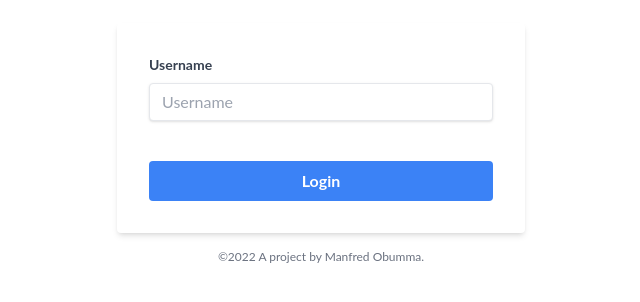
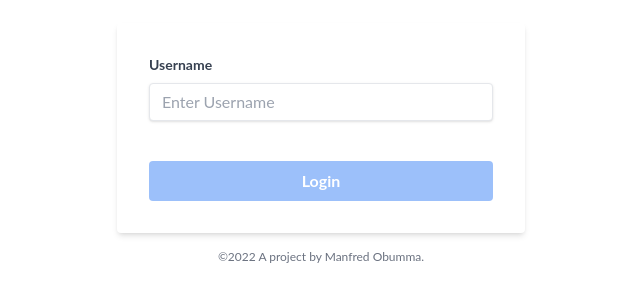
Before and after one commit to Fredobumma/Todo-list, a React (Create React App) app: page /login in a window 1280 px wide. Shown: the part 256-558 px from the top of the page, without its empty margins (319-959 px from the left). Built offline with nearby package versions, Linux system fonts and the light colour scheme.

Commit message:
--feat: validate loginform

```diff
--- a/src/App.js
+++ b/src/App.js
@@ -1,6 +1,7 @@
 import React from "react";
 import { Routes, Route, Navigate } from "react-router-dom";
-import TodoApp from "./components/todoApp";
+import Form from "./components/common/form";
+import LoginForm from "./components/loginForm";
 import TodoList from "./components/todoList";
 
 function App() {
@@ -8,7 +9,10 @@ function App() {
     <React.Fragment>
       <Routes>
         <Route path="/" element={<Navigate to="/login" />} />
-        <Route path="/login" element={<TodoApp replace={true} />} />
+        <Route
+          path="/login"
+          element={<LoginForm replace={true} form={Form} />}
+        />
         <Route path="/todo-list" element={<TodoList />} />
       </Routes>
     </React.Fragment>
--- a/src/components/common/button.jsx
+++ /dev/null
@@ -1,15 +0,0 @@
-import React from "react";
-
-const Button = ({ title, extraClasses, ...rest }) => {
-  return (
-    <button
-      className={`bg-blue-500 hover:bg-blue-700 text-white font-bold py-2 px-4 rounded focus:outline-none focus:shadow-outline mx-auto ${extraClasses}`}
-      type="button"
-      {...rest}
-    >
-      {title}
-    </button>
-  );
-};
-
-export default Button;
--- /dev/null
+++ b/src/components/common/form.jsx
@@ -0,0 +1,90 @@
+import Joi from "joi-browser";
+import Input from "./input";
+
+function Form(data, setData, errors, setErrors, schema, doSubmit) {
+  this.renderInput = function renderInput(
+    id,
+    title,
+    type,
+    placeholder,
+    autoComplete,
+    autoFocus
+  ) {
+    return (
+      <Input
+        id={id}
+        title={title}
+        type={type}
+        error={errors[id]}
+        placeholder={placeholder}
+        autoComplete={autoComplete}
+        autoFocus={autoFocus}
+        onChange={handleChange}
+      />
+    );
+  };
+
+  this.renderButton = function renderButton(label) {
+    const extraClasses = validate()
+      ? "disabled:opacity-50 cursor-not-allowed"
+      : "hover:bg-blue-700";
+
+    return (
+      <button
+        disabled={validate()}
+        className={`bg-blue-500 text-white font-bold py-2 px-4 rounded focus:outline-none focus:shadow-outline mx-auto w-full ${extraClasses}`}
+        type="submit"
+      >
+        {label}
+      </button>
+    );
+  };
+
+  this.handleSubmit = function handleSubmit(e) {
+    e.preventDefault();
+
+    const errorsObj = validate() || {};
+
+    setErrors(errorsObj);
+    if (Object.keys(errors).length) return;
+
+    return doSubmit();
+  };
+
+  function validateProperty(id, value) {
+    const obj = { id: value };
+    const schemaObj = { id: schema[id] };
+    const { error } = Joi.validate(obj, schemaObj);
+
+    return error ? error.details[0].message : null;
+  }
+
+  function validate() {
+    const errorsObj = {};
+    const dataObj = { ...data };
+    const options = { abortEarly: false };
+    const { error } = Joi.validate(dataObj, schema, options);
+
+    if (error) {
+      error.details.map((err) => (errorsObj[err.path[0]] = err.message));
+      return errorsObj;
+    }
+    return null;
+  }
+
+  function handleChange({ currentTarget: { id, value } }) {
+    const dataObj = { ...data };
+    const errorsObj = { ...errors };
+    const errorMessage = validateProperty(id, value);
+
+    dataObj[id] = value;
+
+    if (errorMessage) errorsObj[id] = errorMessage;
+    else delete errorsObj[id];
+
+    setData(dataObj);
+    setErrors(errorsObj);
+  }
+}
+
+export default Form;
--- a/src/components/common/input.jsx
+++ b/src/components/common/input.jsx
@@ -1,6 +1,6 @@
 import React from "react";
 
-const Input = ({ id, title, ...rest }) => {
+const Input = ({ id, title, error, ...rest }) => {
   return (
     <div className="mb-10">
       <label
@@ -14,6 +14,11 @@ const Input = ({ id, title, ...rest }) => {
         id={id}
         {...rest}
       />
+      {error && (
+        <div className="m-2 -mb-5 rounded-md p-2 px-3 bg-rose-300 text-red-900">
+          {error}
+        </div>
+      )}
     </div>
   );
 };
--- a/src/components/loginForm.jsx
+++ b/src/components/loginForm.jsx
@@ -1,33 +1,32 @@
-import React from "react";
-import { useNavigate } from "react-router-dom";
-import Button from "./common/button";
+import React, { useState } from "react";
+import Joi from "joi-browser";
 import Copyright from "./common/copyright";
-import Input from "./common/input";
+import { getHooks } from "../utilities/getHooks";
 
-const LoginForm = () => {
-  const navigate = useNavigate();
+const LoginForm = ({ form, navigate }) => {
+  const [data, setData] = useState({ username: "" });
+  const [errors, setErrors] = useState({});
+  const schema = {
+    username: Joi.string().min(5).max(30).required().label("Username"),
+  };
+  const doSubmit = () => navigate("/todo-list", { data });
+  const validate = new form(data, setData, errors, setErrors, schema, doSubmit);
 
   return (
     <main className="flex items-center justify-center h-screen">
-      <div className="w-full max-w-md m-auto ">
+      <div className="w-full max-w-md m-auto">
         <div className="bg-white shadow-md rounded p-8 mb-4 mx-5">
           {/* <p>TODO</p> */}
-          <form>
-            <Input
-              id="username"
-              title="Username"
-              type="text"
-              placeholder="Username"
-              autoFocus="on"
-            />
-            <Button
-              title="Login"
-              extraClasses="w-full"
-              onClick={(e) => {
-                e.preventDefault();
-                navigate("/todo-list");
-              }}
-            />
+          <form onSubmit={validate.handleSubmit}>
+            {validate.renderInput(
+              "username",
+              "Username",
+              "text",
+              "Enter Username",
+              "username",
+              "on"
+            )}
+            {validate.renderButton("Login")}
           </form>
         </div>
         <Copyright />
@@ -36,4 +35,4 @@ const LoginForm = () => {
   );
 };
 
-export default LoginForm;
+export default getHooks(LoginForm);
--- a/src/components/todoApp.jsx
+++ /dev/null
@@ -1,9 +0,0 @@
-import React from "react";
-import LoginForm from "./loginForm";
-
-const TodoApp = () => {
-  // const [username, setUsername] = useState("");
-  return <LoginForm />;
-};
-
-export default TodoApp;
--- a/src/utilities/form.js
+++ /dev/null
@@ -1,95 +0,0 @@
-import Joi from "joi-browser";
-import Input from "../components/common/input";
-
-class Form extends Component {
-  state = { data: {}, errors: {} };
-
-  renderInput(id, label, type, autoComplete, autoFocus) {
-    const { data, errors } = this.state;
-
-    return (
-      <Input
-        id={id}
-        label={label}
-        value={data[id]}
-        type={type}
-        autoComplete={autoComplete}
-        autoFocus={autoFocus}
-        error={errors[id]}
-        onChange={this.handleChange}
-      />
-    );
-  }
-
-  renderDropDownList = (id, label, ...rest) => {
-    const { data, errors } = this.state;
-    return (
-      <SelectOptions
-        id={id}
-        label={label}
-        value={data[id]}
-        error={errors[id]}
-        options={rest}
-        onChange={this.handleChange}
-      />
-    );
-  };
-
-  renderButton(label) {
-    return (
-      <button
-        disabled={this.validate()}
-        type="submit"
-        className="btn btn-primary"
-      >
-        {label}
-      </button>
-    );
-  }
-
-  validateProperty(id, value) {
-    const obj = { id: value };
-    const schema = { id: this.schema[id] };
-    const { error } = Joi.validate(obj, schema);
-
-    return error ? error.details[0].message : null;
-  }
-
-  validate() {
-    const errors = {};
-    const data = { ...this.state.data };
-    const options = { abortEarly: false };
-    const { error } = Joi.validate(data, this.schema, options);
-
-    if (error) {
-      error.details.map((err) => (errors[err.path[0]] = err.message));
-      return errors;
-    }
-    return null;
-  }
-
-  handleChange = ({ currentTarget: { id, value } }) => {
-    const data = { ...this.state.data };
-    const errors = { ...this.state.errors };
-    const errorMessage = this.validateProperty(id, value);
-
-    data[id] = value;
-
-    if (errorMessage) errors[id] = errorMessage;
-    else delete errors[id];
-
-    this.setState({ data, errors });
-  };
-
-  handleSubmit = (e) => {
-    e.preventDefault();
-
-    const errors = this.validate() || {};
-    this.setState({ errors });
-    if (Object.keys(errors).length) return;
-
-    this.doSubmit();
-  };
-}
-
-export default Form;
--- /dev/null
+++ b/src/utilities/getHooks.js
@@ -0,0 +1,7 @@
+import { useParams, useNavigate } from "react-router-dom";
+
+export function getHooks(Component) {
+  return (props) => (
+    <Component {...props} params={useParams()} navigate={useNavigate()} />
+  );
+}
```
